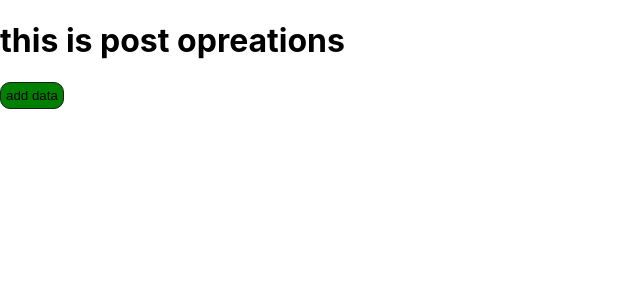
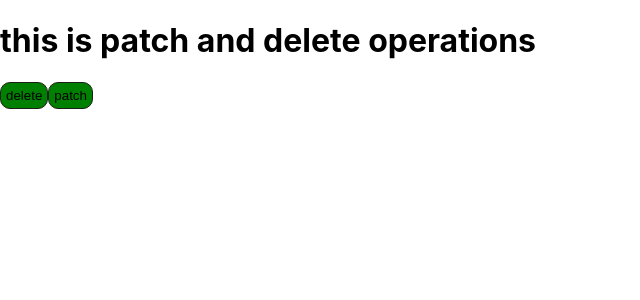
Before and after one commit to aniket2727/React-Interview, a React (Create React App) app in the folder app/: page / in a window 1280 px wide. Shown: the top 300 px of the page, without its empty margins (0-640 px from the left). Built offline with nearby package versions, Linux system fonts and the light colour scheme; no server answers.

Commit message:
add code

```diff
--- a/app/src/App.js
+++ b/app/src/App.js
@@ -189,10 +189,11 @@ import Codingquestions from "./Code28";
 import { ParentComponets } from "./Code29";
 import NewCustomHook from "./Code31";
 import Postdata from "./Code32";
+import PatchandDeleteapis from "./Code33";
 function App() {
   return (
     <div className="">
-        <Postdata/>
+        <PatchandDeleteapis/>
     </div>
   );
 }
--- /dev/null
+++ b/app/src/Code33.js
@@ -0,0 +1,52 @@
+
+
+//  patch and delete apis
+// this code is written by the aniket kadam
+
+import React from 'react'
+
+const PatchandDeleteapis = () => {
+
+    const handleDelete = async () => {
+
+        const rawResult = await fetch('https://jsonplaceholder.typicode.com/posts/1', {
+            method: 'delete'
+        })
+
+        const result = await rawResult.json();
+        console.log(result);
+    }
+
+
+    const handlepatch = async () => {
+        console.log("patch is called")
+        try {
+            const rawResultpatch = await fetch('https://jsonplaceholder.typicode.com/posts/1', {
+                method: 'PATCH',
+                body: JSON.stringify({
+                        title: 'foo',
+                    }),
+                headers: {
+                    'Content-type': 'application-json',
+                }
+            })
+            const result = await rawResultpatch.json();
+            console.log(result);
+
+        }
+        catch (error) {
+            console.log("the error is", error)
+        }
+
+    }
+    return (
+        <div>
+            <h1>this is patch and delete operations</h1>
+            <button onClick={handleDelete} >delete</button>
+            <button onClick={handlepatch}>patch</button>
+        </div>
+    )
+}
+
+
+export default PatchandDeleteapis;
```
